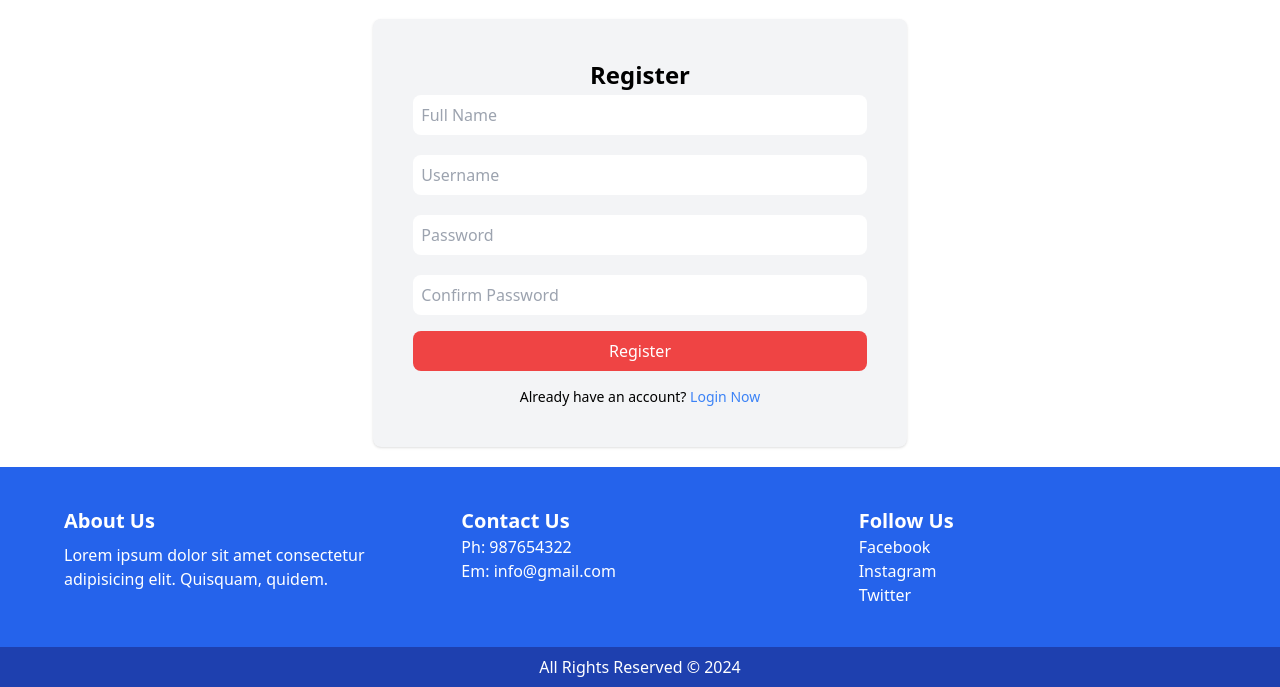
After one commit to sudipparajulee/smc-2079-BCA-4th-newsportal, a PHP site: page /register.php in a window 1280 px wide. The commit adds this page. Shown: the part 117-804 px from the top of the page. Run offline with PHP 8.4, Linux system fonts and the light colour scheme; some libraries are stand-ins or nearby versions.

Commit message:
register

```diff
--- a/login.php
+++ b/login.php
@@ -1,6 +1,6 @@
 <?php include 'header.php'; ?>
     <div class="flex justify-center mt-10">
-        <form action="login.php" method="post" class="bg-gray-100 p-10 rounded-lg shadow">
+        <form action="login.php" method="post" class="bg-gray-100 p-10 rounded-lg shadow w-5/12">
             <h1 class="text-center text-2xl font-bold">Login</h1>
             <div class="mb-4">
                 <input type="text" name="username" class="mt-1 p-2 rounded-lg w-full" placeholder="Username" required>
@@ -8,8 +8,8 @@
             <div class="mb-4">
                 <input type="password" name="password" class="mt-1 p-2 rounded-lg w-full" placeholder="Password" required>
             </div>
-            <!-- <button type="submit" class="bg-red-500 text-white p-2 rounded-lg w-full">Login</button> -->
-             <a href="admin/" class="bg-red-500 text-white p-2 rounded-lg w-full block text-center">Login</a>
+            <button type="submit" class="bg-red-500 text-white p-2 rounded-lg w-full" name="login">Login</button>
+             <p class="text-center text-sm mt-4">Don't have an account? <a href="register.php" class="text-blue-500">Register Now</a></p>
         </form>
     </div>
 <?php include 'footer.php'; ?>
--- /dev/null
+++ b/register.php
@@ -0,0 +1,54 @@
+<?php include 'header.php'; ?>
+    <div class="flex justify-center mt-10">
+        <form action="register.php" method="post" class="bg-gray-100 p-10 rounded-lg shadow w-5/12">
+            <h1 class="text-center text-2xl font-bold">Register</h1>
+            <div class="mb-4">
+                <input type="text" name="name" class="mt-1 p-2 rounded-lg w-full" placeholder="Full Name" required>
+            </div>
+            <div class="mb-4">
+                <input type="text" name="username" class="mt-1 p-2 rounded-lg w-full" placeholder="Username" required>
+            </div>
+            <div class="mb-4">
+                <input type="password" name="password" class="mt-1 p-2 rounded-lg w-full" placeholder="Password" required>
+            </div>
+            <div class="mb-4">
+                <input type="password" name="cpassword" class="mt-1 p-2 rounded-lg w-full" placeholder="Confirm Password" required>
+            </div>
+            <button type="submit" class="bg-red-500 text-white p-2 rounded-lg w-full" name="register">Register</button>
+             <p class="text-center text-sm mt-4">Already have an account? <a href="login.php" class="text-blue-500">Login Now</a></p>
+        </form>
+    </div>
+<?php include 'footer.php'; ?>
+
+<?php
+if(isset($_POST['register']))
+{
+    $name = $_POST['name'];
+    $username = $_POST['username'];
+    $password = $_POST['password'];
+    $cpassword = $_POST['cpassword'];
+    if($password != $cpassword)
+    {
+        echo '<script>alert("Password does not match")</script>';
+        die();
+    }
+    if($name == '' || $username == '' || $password == '' || $cpassword == '')
+    {
+        echo '<script>alert("All fields are required")</script>';
+        die();
+    }
+    $password = md5($password);
+    $qry = "INSERT INTO users (name, username, password) VALUES ('$name', '$username', '$password')";
+    include 'includes/dbconnection.php';
+    if(mysqli_query($conn, $qry))
+    {
+        echo '<script>alert("User Registered Successfully")</script>
+        <script>window.location.href = "login.php";</script>';
+    }
+    else
+    {
+        echo "Error: " . $qry . "<br>" . mysqli_error($conn);
+    }
+    include 'includes/closeconnection.php';
+}
+?>
```
Also changed, not shown: uploads/1732499218basket.png (deleted).
